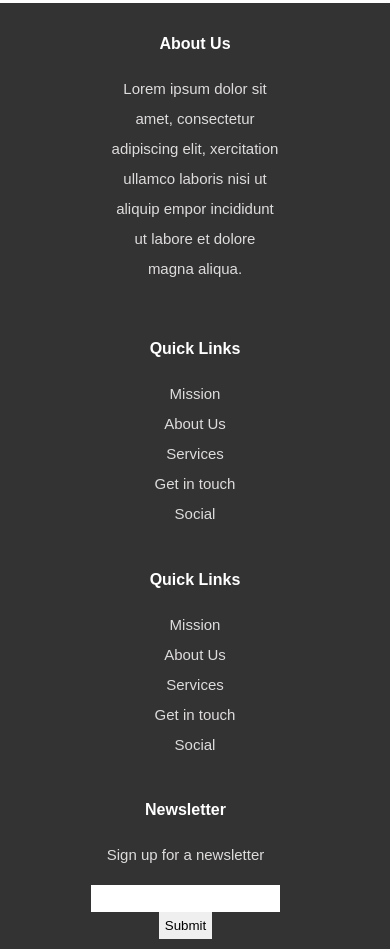
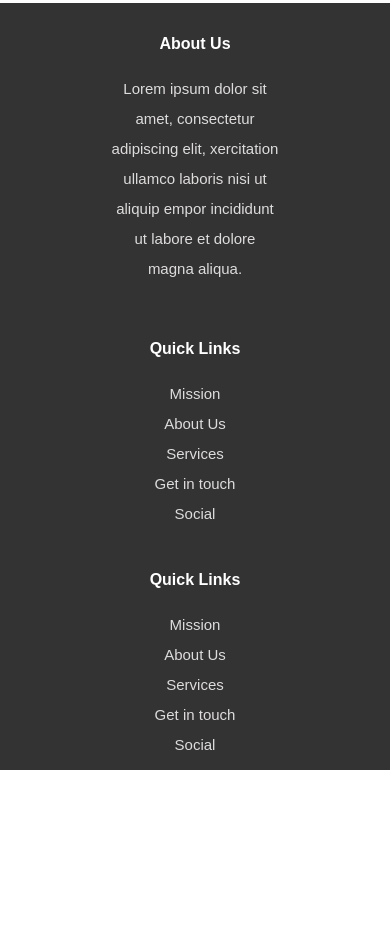
Before and after one commit to FLIPIT-LAB/lgsample, a plain HTML site: page index.html in a window 390 px wide. Shown: the part 4785-5734 px from the top of the page. After the commit the page ends 5555 px from the top, so only its background shows below. Drawn offline with Linux system fonts and the light colour scheme; a script that the page names is missing; a web font is replaced by a local one.

Commit message:
Update mobile.css

```diff
--- a/css/mobile.css
+++ b/css/mobile.css
@@ -232,11 +232,7 @@
 }
 
 @media screen and (max-width: 480px) {
-  .Newsletter{
-    display: flex;
-    flex-direction: column;
-    justify-content: center;
-    align-items: center;
-
+  .newsletter{
+    display:none
   }
 }
```
